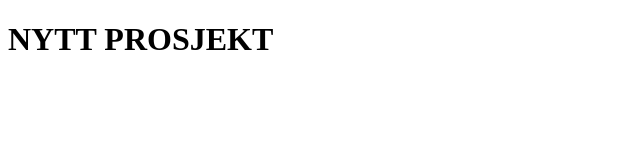
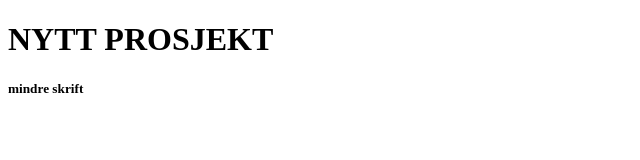
Before and after one commit to emilgustafson/thoratest, a plain HTML site: page index.html in a window 1280 px wide. Shown: the full height of the page, 0-640 px from the left. Drawn offline with Linux system fonts and the light colour scheme.

Commit message:
Update index.html

```diff
--- a/index.html
+++ b/index.html
@@ -6,5 +6,6 @@
 </head>
 <body>
 	<h1> NYTT PROSJEKT </h1>
+	<h5> mindre skrift </h5>
 </body>
 </html>
```
